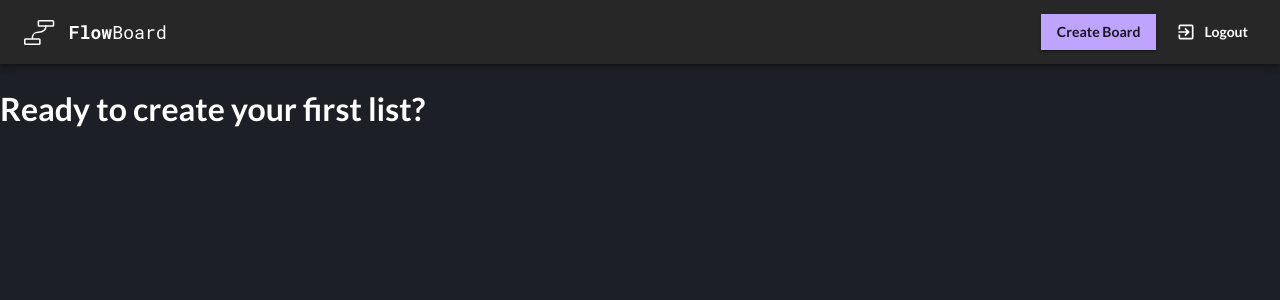
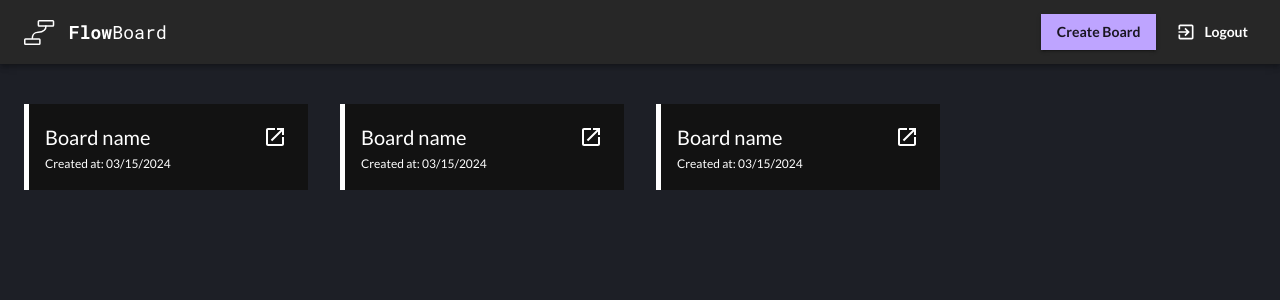
Before and after one commit to ElijahsParadigm/KanbanFlow_Clone, a React (Vite) app: page /boards in a window 1280 px wide. Shown: the top 300 px of the page. Built offline with nearby package versions, Linux system fonts and the light colour scheme; no server answers; sample sign-in values are in the browser's storage.

Commit message:
Created Board Card and Modal Header

```diff
--- /dev/null
+++ b/src/components/utilis/layout/ModalHeader.jsx
@@ -0,0 +1,15 @@
+import { Stack, Typography, IconButton } from "@mui/material";
+import CloseIcon from "@mui/icons-material/Close";
+
+const ModalHeader = ({ title, onClose }) => {
+  return (
+    <Stack direction="row" justifyContent="space-between" alignItems={"center"}>
+      <Typography variant="h6">{title}</Typography>
+      <IconButton onClick={onClose} size="small">
+        <CloseIcon />
+      </IconButton>
+    </Stack>
+  );
+};
+
+export default ModalHeader;
--- /dev/null
+++ b/src/screens/BoardsScreen/BoardCard.jsx
@@ -0,0 +1,32 @@
+import { Stack, Grid, Typography, IconButton, Box } from "@mui/material";
+import OpenIcon from "@mui/icons-material/Launch";
+
+const BoardCard = () => {
+  return (
+    <Grid item xs={3}>
+      <Stack
+        p={2}
+        bgcolor="background.paper"
+        borderLeft="5px solid"
+        borderColor="white"
+      >
+        <Stack
+          direction="row"
+          justifyContent="space-between"
+          alignItems="center"
+        >
+          <Typography fontWeight={400} variant="h6">
+            Board name
+          </Typography>
+
+          <IconButton size="small">
+            <OpenIcon />
+          </IconButton>
+        </Stack>
+        <Typography variant="caption"> Created at: 03/15/2024</Typography>
+      </Stack>
+    </Grid>
+  );
+};
+
+export default BoardCard;
--- /dev/null
+++ b/src/screens/BoardsScreen/CreateBoardModal.jsx
@@ -0,0 +1,56 @@
+import { useState } from "react";
+import {
+  Dialog,
+  Stack,
+  Typography,
+  Box,
+  TextField,
+  Button,
+} from "@mui/material";
+import CloseIcon from "@mui/icons-material/Close";
+import ModalHeader from "../../components/utilis/layout/ModalHeader";
+import { colors } from "../../theme";
+
+const CreateBoardModal = ({ closeModal }) => {
+  const [name, setName] = useState("");
+  const [color, setColor] = useState(0);
+
+  return (
+    <Dialog open onClose={closeModal} fullWidth maxWidth="xs">
+      <Stack p={2}>
+        <ModalHeader onClose={closeModal} title="Create Board" />
+        <Stack my={5} spacing={3}>
+          <TextField
+            value={name}
+            onChange={(e) => setName(e.target.value)}
+            label="Board name"
+          />
+          <Stack spacing={2} direction="row">
+            <Typography>color: </Typography>
+
+            {colors.map((clr, idx) => (
+              <Box
+                sx={{
+                  cursor: "pointer",
+                  border: color === idx ? "3px solid #383838" : "none",
+                  outline: `2px solid ${clr}`,
+                }}
+                onClick={() => setColor(idx)}
+                key={clr}
+                height={25}
+                width={25}
+                backgroundColor={clr}
+                borderRadius="50%"
+              />
+            ))}
+          </Stack>
+        </Stack>
+        <Button variant="contained" size="large">
+          Create
+        </Button>
+      </Stack>
+    </Dialog>
+  );
+};
+
+export default CreateBoardModal;
--- a/src/screens/BoardsScreen/Topbar.jsx
+++ b/src/screens/BoardsScreen/Topbar.jsx
@@ -3,7 +3,7 @@ import ImageEl from "../../components/utilis/imageEl";
 import LogoImg from "../../assets/logo.svg";
 import LogoutIcon from "@mui/icons-material/ExitToApp";
 
-const Topbar = () => {
+const Topbar = ({ openModal }) => {
   return (
     <AppBar position="static">
       <Toolbar
@@ -19,7 +19,9 @@ const Topbar = () => {
           alt="FlowBoard"
         />
         <Stack direction="row" spacing={2}>
-          <Button variant="contained">Create Board</Button>
+          <Button onClick={openModal} variant="contained">
+            Create Board
+          </Button>
           <Button startIcon={<LogoutIcon />} color="inherit">
             Logout
           </Button>
--- a/src/screens/BoardsScreen/index.jsx
+++ b/src/screens/BoardsScreen/index.jsx
@@ -1,10 +1,24 @@
+import { Grid, Stack } from "@mui/material";
+import { useState } from "react";
+import BoardCard from "./BoardCard";
+import CreateBoardModal from "./CreateBoardModal";
 import Topbar from "./Topbar";
 
 const BoardsScreen = () => {
+  const [showModal, setShowModal] = useState(false);
   return (
     <>
-      <Topbar />
-      <h1>Ready to create your first list?</h1>
+      <Topbar openModal={() => setShowModal(true)} />
+      {showModal && <CreateBoardModal closeModal={() => setShowModal(false)} />}
+      {/* <NoBoards /> */}
+
+      <Stack mt={5} px={3}>
+        <Grid container spacing={4}>
+          <BoardCard />
+          <BoardCard />
+          <BoardCard />
+        </Grid>
+      </Stack>
     </>
   );
 };
--- a/src/theme.js
+++ b/src/theme.js
@@ -1,4 +1,13 @@
 import { createTheme } from "@mui/material";
+
+export const colors = [
+  "#F49D6E",
+  "#E85A4F",
+  "#FFD166",
+  "#8ABEB7",
+  "#247BA0",
+  "#D3D3D3",
+];
 
 const theme = createTheme({
   palette: {
@@ -16,6 +25,12 @@ const theme = createTheme({
       textTransform: "unset",
       fontWeight: 700,
     },
+    h5: {
+      fontWeight: 700,
+    },
+    h6: {
+      fontWeight: 700,
+    },
   },
   shape: {
     borderRadius: 0,
```
Also changed, not shown: src/screens/BoardsScreen/NoBoards.jsx (added, +12 -0 lines).
